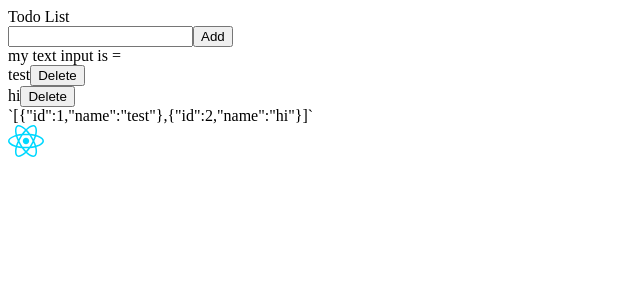
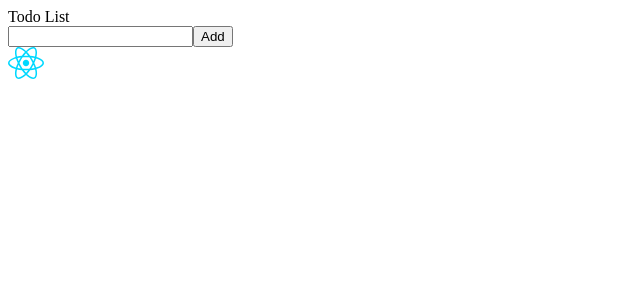
Before and after one commit to LongKute/react, a React (Vite) app in the folder reactVibe/: page / in a window 1280 px wide. Shown: the top 300 px of the page, without its empty margins (0-640 px from the left). Built offline with nearby package versions, Linux system fonts and the light colour scheme.

Commit message:
video 40
fix error each child in a list should have a unique key prop

```diff
--- a/reactVibe/src/App.jsx
+++ b/reactVibe/src/App.jsx
@@ -17,16 +17,8 @@ function App() {
   }
 
   const [toDoList, setToDoList] = useState([
-    {id: 1, name: "test"},
-    {id: 2, name: "hi"},
+  ])
 
-  ])
-  const name = "longkute"
-  const age = 25;
-  const data = {
-    address: "hanoi",
-    country: "vietnam"
-  }
   const addNewToDo = (name) => {
 
     const newToDo = {
@@ -44,9 +36,7 @@ function App() {
 
       />
       <ToDoData
-      name = {name}
-      age = {age}
-      data = {data}
+
       toDoList = {toDoList}
       />
       <div className="todo-image">
--- a/reactVibe/src/components/todo/toDoData.jsx
+++ b/reactVibe/src/components/todo/toDoData.jsx
@@ -1,6 +1,6 @@
 const TodoData = (props) => {
-  const { name, age, data, toDoList } = props;
-  console.log("check point: ", props);
+  const { toDoList } = props;
+  console.log("check point: ", toDoList);
 
 
 
@@ -8,13 +8,13 @@ const TodoData = (props) => {
     <div className="todo-data">
         {toDoList.map((item, index) => {
             // console.log(">>> check: ", item, index);
-            return (<div>
+            return (<div className="todo-item" key = {item.id}>
                 {item.name}
                 <button>Delete</button>
             </div>)
         })}
 
-      <div>`{JSON.stringify(props.toDoList)}`</div>
+
     </div>
   );
 };
--- a/reactVibe/src/components/todo/toDoNew.jsx
+++ b/reactVibe/src/components/todo/toDoNew.jsx
@@ -2,18 +2,16 @@ import { useState } from "react";
 
 const TodoNew = (props) => {
   const [valueInput, setValueInput] = useState("");
-const {addNewToDo} = props
+  const { addNewToDo } = props;
 
   const handleClick = () => {
-    addNewToDo(valueInput)
-    setValueInput("")
+    addNewToDo(valueInput);
+    setValueInput("");
   };
-
 
   const handleChange = (name) => {
     //target like pointer to onchange handlechange
     setValueInput(name);
-    // console.log(name);
 
   };
   return (
@@ -27,7 +25,6 @@ const {addNewToDo} = props
       <button className="todoBtn" onClick={handleClick}>
         Add
       </button>
-      <div>my text input is = {valueInput}</div>
     </div>
   );
 };
```
